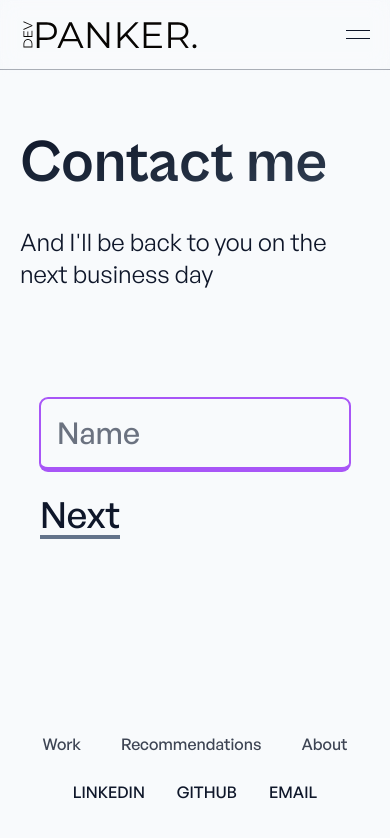
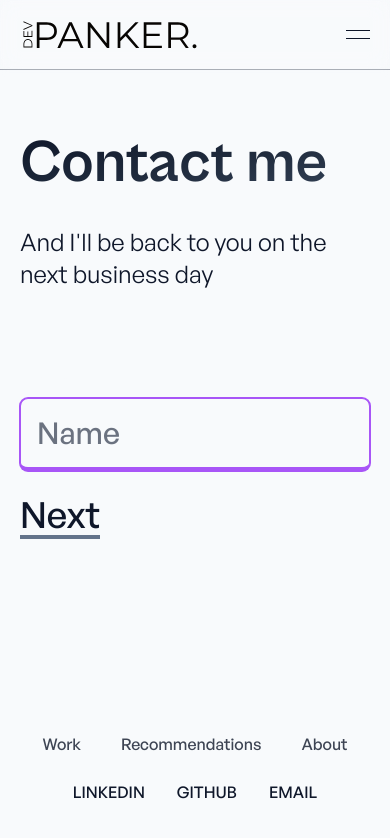
Before and after one commit to harelpanker/dev-next-13, a Next.js app: page /contact in a window 390 px wide. Shown: the top 838 px of the page. Built offline with nearby package versions, Linux system fonts and the light colour scheme.

Commit message:
container padding out contact

```diff
--- a/components/contact/Form.tsx
+++ b/components/contact/Form.tsx
@@ -15,9 +15,8 @@ const Form: FC<FormProps> = ({}) => {
   const [isSuccess] = useAtom(success);
 
   return (
-    <section className='relative z-10 text-slate-900 py-10 px-5'>
+    <section className='relative z-10 text-slate-900 py-10 lg:px-5'>
       <Container size='md'>
-        {' '}
         <div className='max-w-3xl'>
           {!isSuccess ? (
             <>
```
